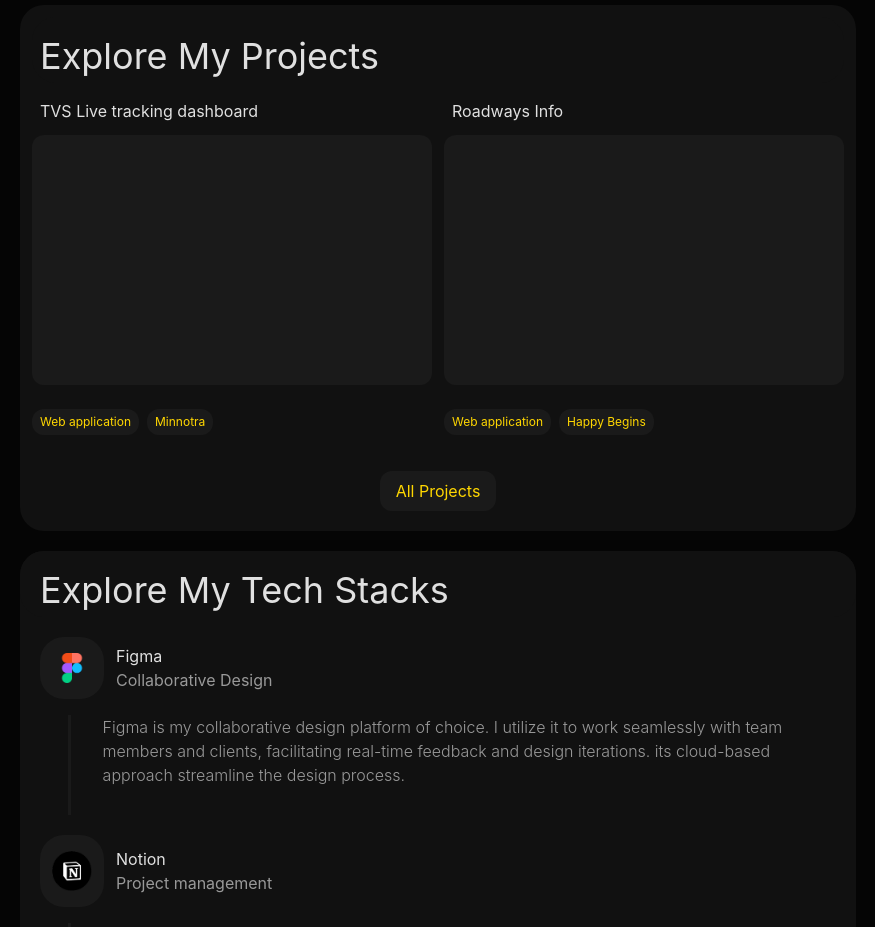
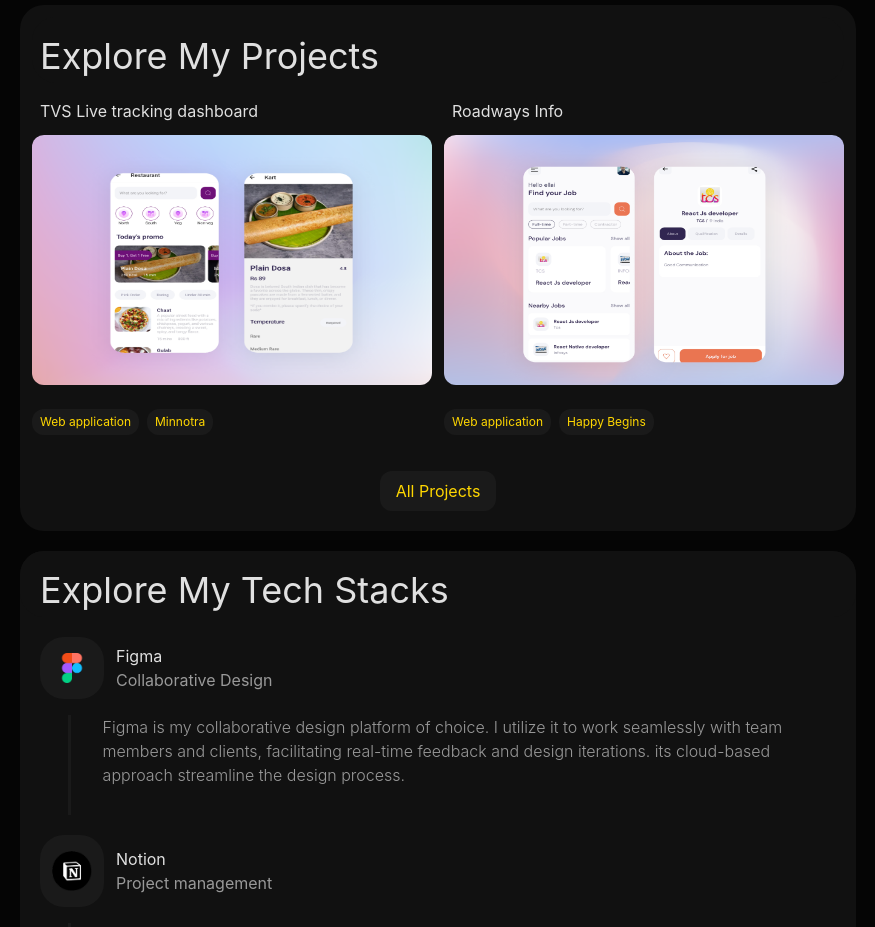
Before and after one commit to ellaidev02/portfolio, a React (Vite) app: page / in a window 1280 px wide. Shown: the part 880-1807 px from the top of the page, without its empty margins (202-1077 px from the left). Built offline with nearby package versions, Linux system fonts and the light colour scheme.

Commit message:
project added

```diff
--- a/src/components/Home/Projects.tsx
+++ b/src/components/Home/Projects.tsx
@@ -13,19 +13,27 @@
   isTrue?: boolean;
 }
 
-const Project: React.FC<ProjectProps> = ({ categories, projectName }) => {
+const Project: React.FC<ProjectProps> = ({
+  categories,
+  projectName,
+  image,
+}) => {
   return (
     <div>
       <p className="px-2 mt-4">{projectName}</p>
-      <div className="h-[250px] md:w-[400px] w-[280px] md:ml-0 bg-secondary rounded-xl my-3"></div>
+      <div className="my-3 cursor-pointer">
+        <img
+          src={image}
+          className="h-[250px] md:w-[400px] w-[280px] md:ml-0 bg-secondary rounded-xl "
+        />
+      </div>
       <div className="flex gap-2 py-3">
         {categories?.map((category, index) => (
-          <p
-            key={index}
-            className="bg-secondary text-themeColor p-1 px-2 text-[12px] rounded-xl"
-          >
-            {category}
-          </p>
+          <div key={index}>
+            <p className="bg-secondary text-themeColor p-1 px-2 text-[12px] rounded-xl">
+              {category}
+            </p>
+          </div>
         ))}
       </div>
     </div>
--- a/src/constants/ProjectData.ts
+++ b/src/constants/ProjectData.ts
@@ -1,12 +1,16 @@
+import project1 from "../assets/images/mock1.png";
+import project2 from "../assets/images/mock2.png";
+
+
 export const projectData = [
     {
-        image: 'path-to-image-2',
-        categories:  ['Web application','Minnotra'],
+        image: project1,
+        categories: ['Web application', 'Minnotra'],
         projectName: 'TVS Live tracking dashboard',
     },
     {
-        image: 'path-to-image-2',
-        categories:  ['Web application','Happy Begins'],
+        image: project2,
+        categories: ['Web application', 'Happy Begins'],
         projectName: 'Roadways Info',
     },
     // Add more projects as needed
@@ -15,29 +19,29 @@
 export const allProjectData = [
     {
         image: 'path-to-image-2',
-        categories:  ['Web application','Happy Begins'],
+        categories: ['Web application', 'Happy Begins'],
         projectName: 'Roadways Info',
     },
     {
         image: 'path-to-image-2',
-        categories:  ['Web application','Minnotra'],
+        categories: ['Web application', 'Minnotra'],
         projectName: 'TVS Live Tracking Dashboard',
     },
     {
         image: 'path-to-image-2',
-        categories: ['MERN Stack Web application','Personal Project'],
+        categories: ['MERN Stack Web application', 'Personal Project'],
         projectName: 'Blog Application',
     },
 
     {
         image: 'path-to-image-2',
-        categories: ['Mobile Application','Personal Project'],
+        categories: ['Mobile Application', 'Personal Project'],
         projectName: 'Restaurant',
     },
 
     {
         image: 'path-to-image-2',
-        categories: ['Mobile Application','Personal Project'],
+        categories: ['Mobile Application', 'Personal Project'],
         projectName: 'Job-Scan',
     },
 ];
```
Also changed, not shown: src/assets/images/mock1.png (added), src/assets/images/mock2.png (added).
